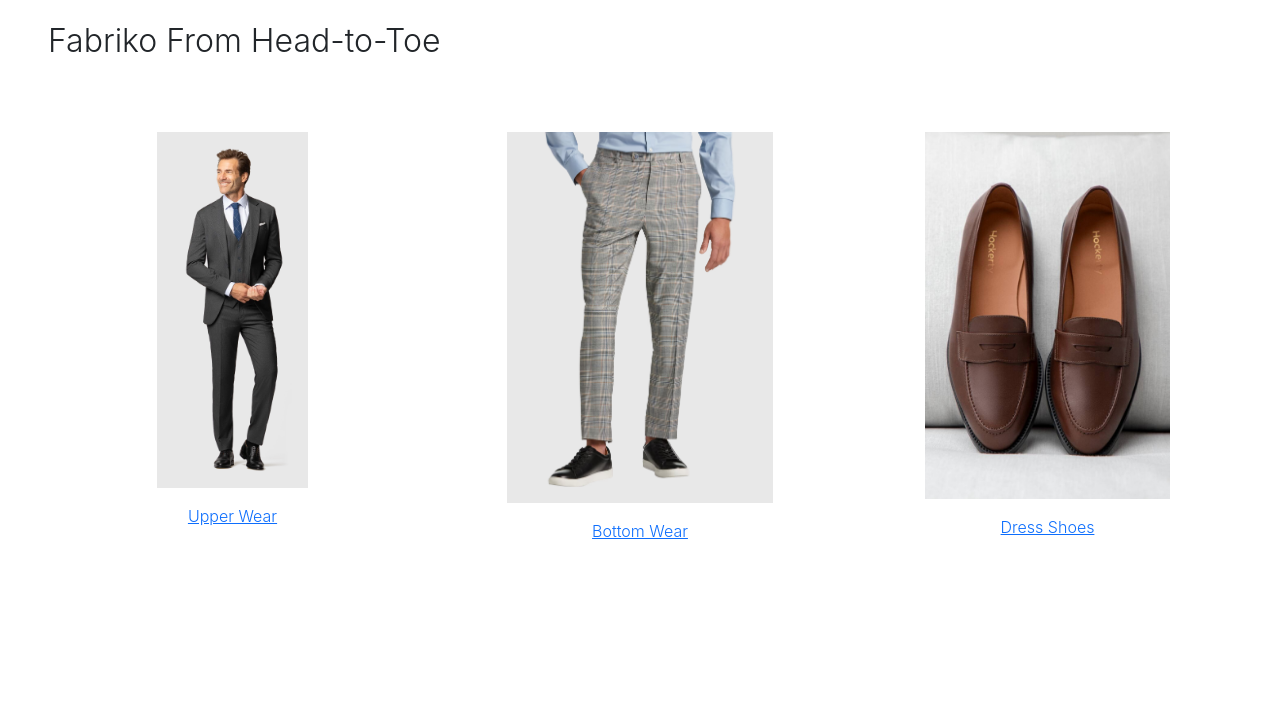
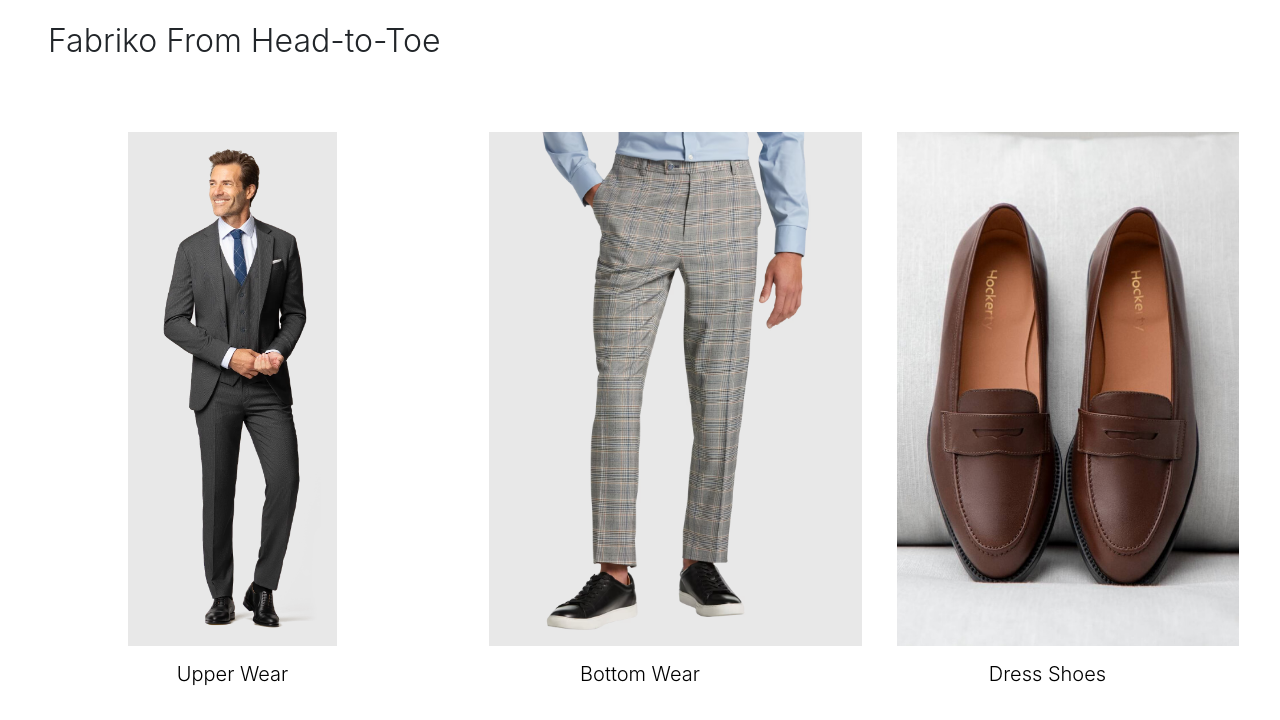
Before and after one commit to khayatcode/FabriKo, a React (Create React App) app in the folder client/: page / in a window 1280 px wide. Shown: the part 1351-2071 px from the top of the page. Before the commit the page ends 1910 px from the top, so only its background shows below. Built offline with nearby package versions, Linux system fonts and the light colour scheme.

Commit message:
added hover in picture

```diff
--- a/client/src/components/AllCategories.jsx
+++ b/client/src/components/AllCategories.jsx
@@ -12,21 +12,36 @@ const AllCategories = () => {
             </div>
             <div className='row d-flex justify-content-evenly'>
                 <div className='col-3'>
-                    <a href='#'>
-                        <img className='p-3' src={UpperWear} alt='UpperWear' style={{ width: '50%', backgroundColor: '#E8E8E8' }} />
-                        <p className='mt-3' style={{ textAlign: 'center', fontWeight: 300 }}>Upper Wear</p>
+                    <a href='#' style={{textDecoration: 'none', transition: 'transform 0.2s'}}>
+                        <img className='p-3' src={UpperWear} alt='UpperWear' style={{ height: '30%', backgroundColor: '#E8E8E8', transition: 'transform 0.2s'}}  onMouseOver={(e) => {
+                e.currentTarget.style.transform = 'scale(1.05)';
+              }}
+              onMouseOut={(e) => {
+                e.currentTarget.style.transform = 'scale(1)';
+              }}/>
+                        <h5 className='mt-3' style={{ textAlign: 'center', fontWeight: 300, color: "black" }}>Upper Wear</h5>
                     </a>
                 </div>
                 <div className='col-3'>
-                    <a href='#'>
-                        <img className='pb-3' src={BottomWear} alt='BottomWear' style={{ width: '88%', backgroundColor: '#E8E8E8' }} />
-                        <p className='mt-3' style={{ textAlign: 'center', fontWeight: 300 }}>Bottom Wear</p>
+                    <a href='#' style={{textDecoration: 'none'}}>
+                        <img className='pb-3' src={BottomWear} alt='BottomWear' style={{ height: '30%', backgroundColor: '#E8E8E8', transition: 'transform 0.2s'}}  onMouseOver={(e) => {
+                e.currentTarget.style.transform = 'scale(1.05)';
+              }}
+              onMouseOut={(e) => {
+                e.currentTarget.style.transform = 'scale(1)';
+              }} />
+                        <h5 className='mt-3' style={{ textAlign: 'center', fontWeight: 300,  color: "black" }}>Bottom Wear</h5>
                     </a>
                 </div>
                 <div className='col-3'>
-                    <a href='#'>
-                        <img src={DressShoes} alt='DressShoes' style={{ width: '81%' }} />
-                        <p className='mt-3' style={{ textAlign: 'center', fontWeight: 300 }}>Dress Shoes</p>
+                    <a href='#' style={{textDecoration: 'none'}}>
+                        <img src={DressShoes} alt='DressShoes' style={{ height: '30%', transition: 'transform 0.2s'}}  onMouseOver={(e) => {
+                e.currentTarget.style.transform = 'scale(1.05)';
+              }}
+              onMouseOut={(e) => {
+                e.currentTarget.style.transform = 'scale(1)';
+              }} />
+                        <h5 className='mt-3' style={{ textAlign: 'center', fontWeight: 300,  color: "black" }}>Dress Shoes</h5>
                     </a>
                 </div>
             </div>
```
